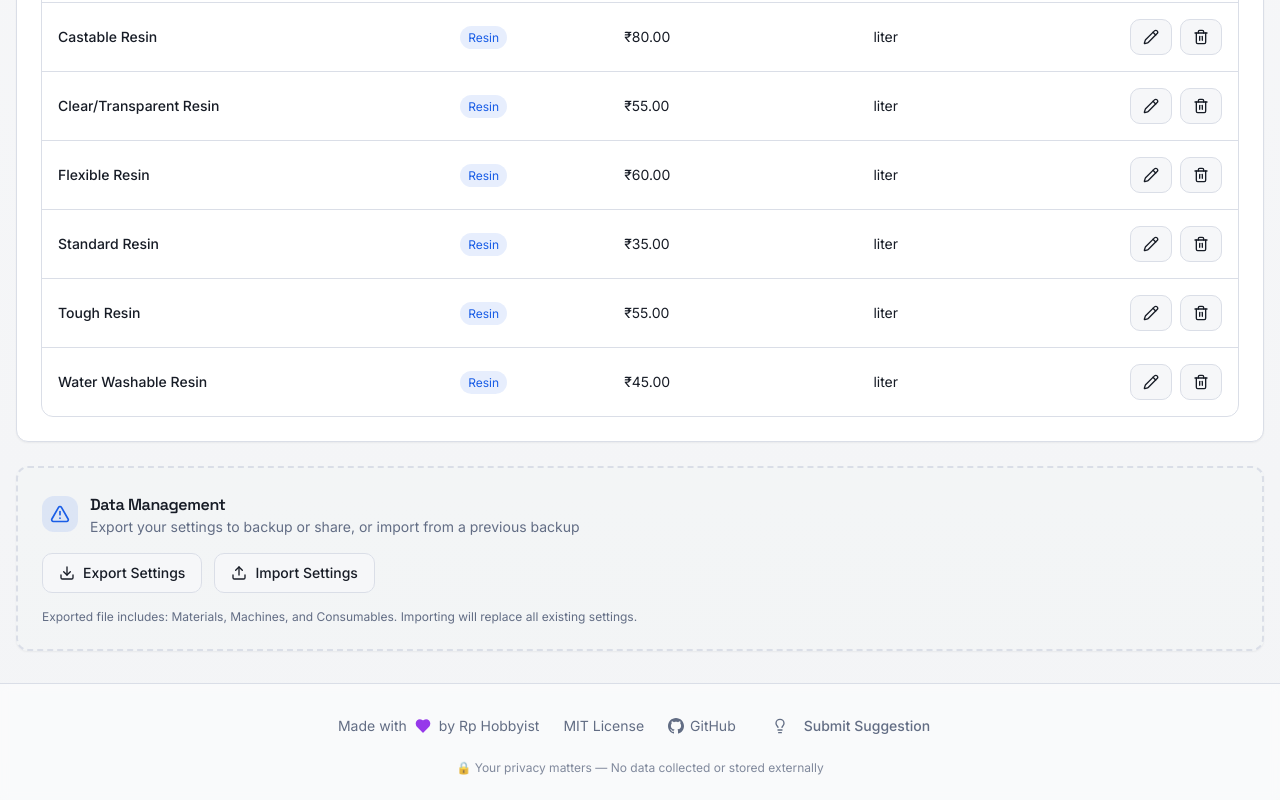
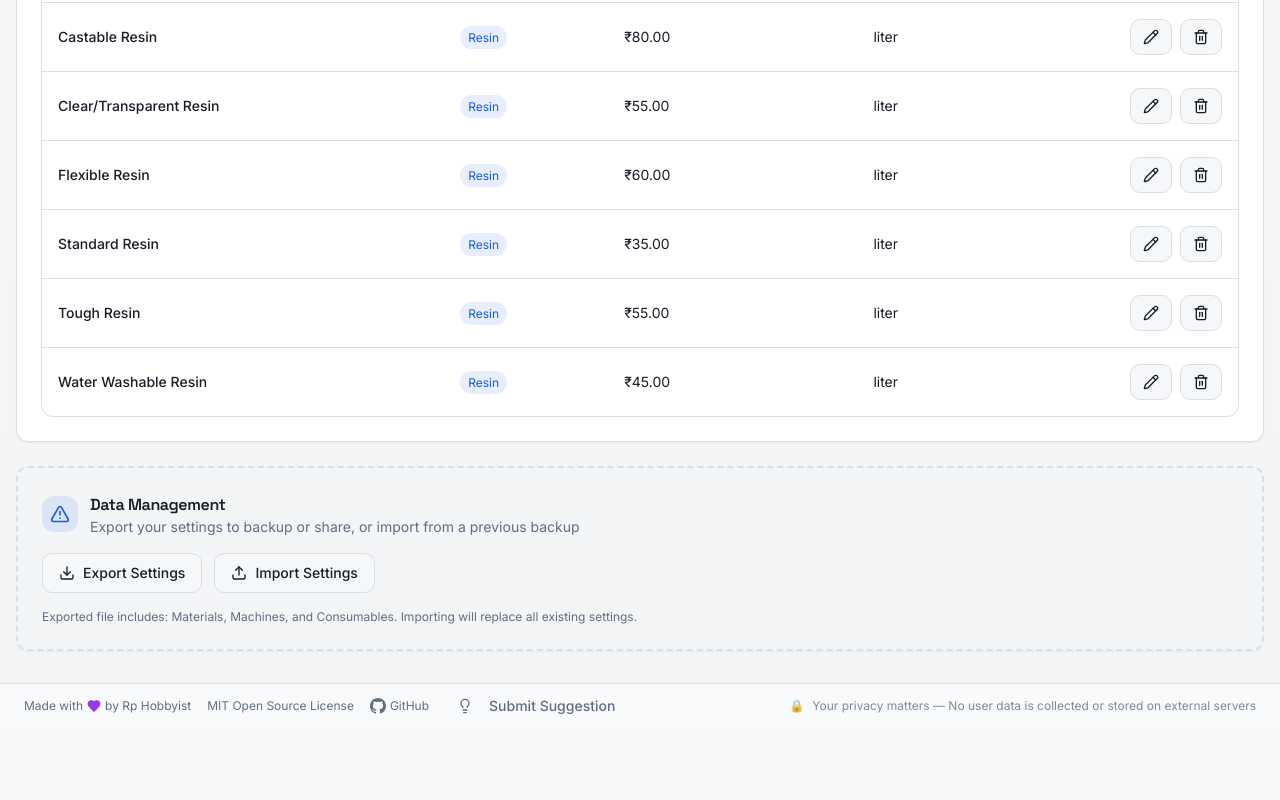
Before and after one commit to RPHobbyist/3D-Print-Price-Calculator, a React (Vite) app: page /#/settings in a window 1280 px wide. Shown: the part 1484-2284 px from the top of the page. After the commit the page ends 2212 px from the top, so only its background shows below. Built offline with nearby package versions, Linux system fonts and the light colour scheme.

Commit message:
UI Refinements: Reduce header height, restructure footer (single-line, compact, privacy right)

```diff
--- a/src/components/Footer.tsx
+++ b/src/components/Footer.tsx
@@ -52,21 +52,19 @@ import { Button } from "@/components/ui/button";
 
 export const Footer = () => {
     return (
-        <footer className="border-t border-border bg-card/50 backdrop-blur-sm mt-auto">
-            <div className="container mx-auto px-4 py-6">
-                <div className="flex flex-col gap-4 text-sm text-muted-foreground">
-                    {/* Top row: Links and credits */}
-                    <div className="flex flex-wrap items-center justify-center gap-x-4 gap-y-2 sm:gap-6">
-                        <div className="flex items-center gap-2">
+        <footer className="border-t border-border bg-card/50 backdrop-blur-sm mt-auto px-6 py-1 flex items-center justify-between text-xs text-muted-foreground">
+            {/* Left: Links and credits */}
+            <div className="flex flex-wrap items-center gap-4">
+                <div className="flex items-center gap-1">
                     <span>Made with</span>
-                            <Heart className="w-4 h-4 text-purple-600 fill-purple-600 animate-pulse" />
+                    <Heart className="w-3.5 h-3.5 text-purple-600 fill-purple-600 animate-pulse" />
                     <span>by <a href="https://linktr.ee/RPHobbyist" target="_blank" rel="noopener noreferrer" className="hover:text-primary transition-colors underline-offset-2 hover:underline">Rp Hobbyist</a></span>
                 </div>
 
                 <Dialog>
                     <DialogTrigger asChild>
-                                <button className="flex items-center gap-1.5 hover:text-primary transition-colors group cursor-pointer bg-transparent border-0 p-0 text-sm font-normal">
-                                    <span className="border-b border-transparent group-hover:border-primary/50 transition-colors">MIT License</span>
+                        <button className="hover:text-primary transition-colors cursor-pointer bg-transparent border-0 p-0 font-normal whitespace-nowrap">
+                            MIT Open Source License
                         </button>
                     </DialogTrigger>
                     <DialogContent className="max-w-2xl max-h-[80vh] overflow-y-auto">
@@ -88,20 +86,22 @@ export const Footer = () => {
                     href={GITHUB_URL}
                     target="_blank"
                     rel="noopener noreferrer"
-                            className="flex items-center gap-1.5 hover:text-primary transition-colors group"
+                    className="flex items-center gap-1 hover:text-primary transition-colors whitespace-nowrap"
                 >
                     <GithubIcon />
-                            <span className="border-b border-transparent group-hover:border-primary/50 transition-colors">GitHub</span>
+                    GitHub
                 </a>
 
                 <FeatureSuggestion />
             </div>
 
-                    {/* Privacy notice - centered below */}
-                    <div className="text-xs text-muted-foreground/80 text-center">
-                        🔒 Your privacy matters — No data collected or stored externally
+            {/* Right: Privacy notice */}
+            <div className="flex items-center gap-2 text-muted-foreground/80 whitespace-nowrap hidden sm:flex">
+                <span>🔒</span>
+                <span>Your privacy matters — No user data is collected or stored on external servers</span>
             </div>
-                </div>
+            <div className="sm:hidden text-center w-full mt-2 text-[10px] text-muted-foreground/60">
+                🔒 Privacy: Local storage only
             </div>
         </footer>
     );
--- a/src/pages/Index.tsx
+++ b/src/pages/Index.tsx
@@ -65,11 +65,11 @@ const Index = memo(() => {
 
       {/* Header */}
       <header className="border-b border-border glass sticky top-0 z-50 shadow-card">
-        <div className="container mx-auto px-4 py-3 md:py-4">
+        <div className="container mx-auto px-4 py-2 md:py-3">
           <div className="flex flex-col sm:flex-row items-center justify-between gap-3">
             <div className="flex items-center gap-3 w-full sm:w-auto justify-center sm:justify-start">
               <a href="https://linktr.ee/RPHobbyist" target="_blank" rel="noopener noreferrer" className="hover-lift flex-shrink-0">
-                <img src={logo} alt="Rp Hobbyist" className="h-10 sm:h-14 md:h-16 w-auto object-contain" />
+                <img src={logo} alt="Rp Hobbyist" className="h-8 sm:h-10 md:h-12 w-auto object-contain" />
               </a>
               <div className="text-center sm:text-left">
                 <h1 className="text-lg sm:text-xl md:text-2xl font-bold text-foreground tracking-tight">3D Print Price Calculator</h1>
```
Lines whose indentation alone changed are shown as unchanged.
